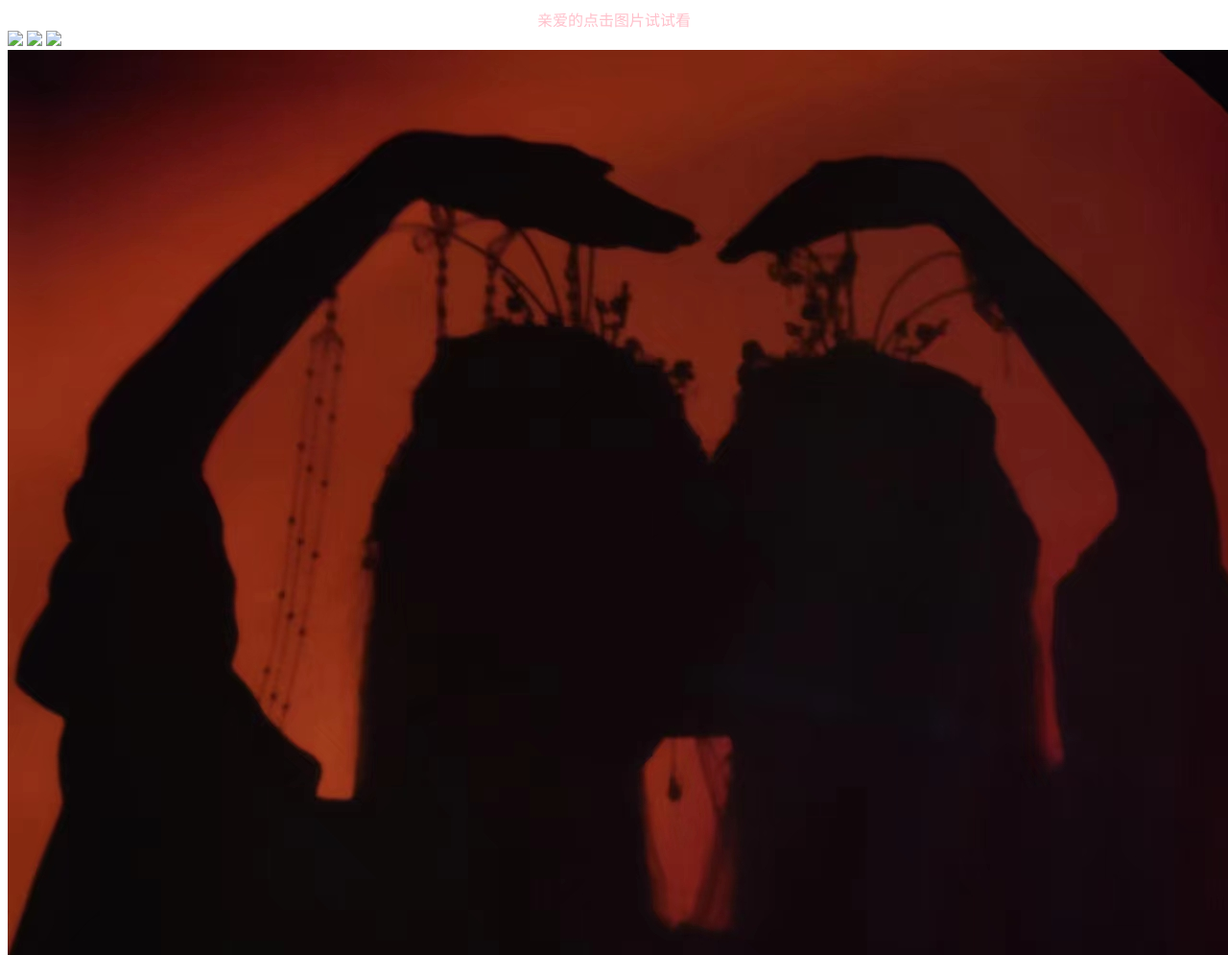
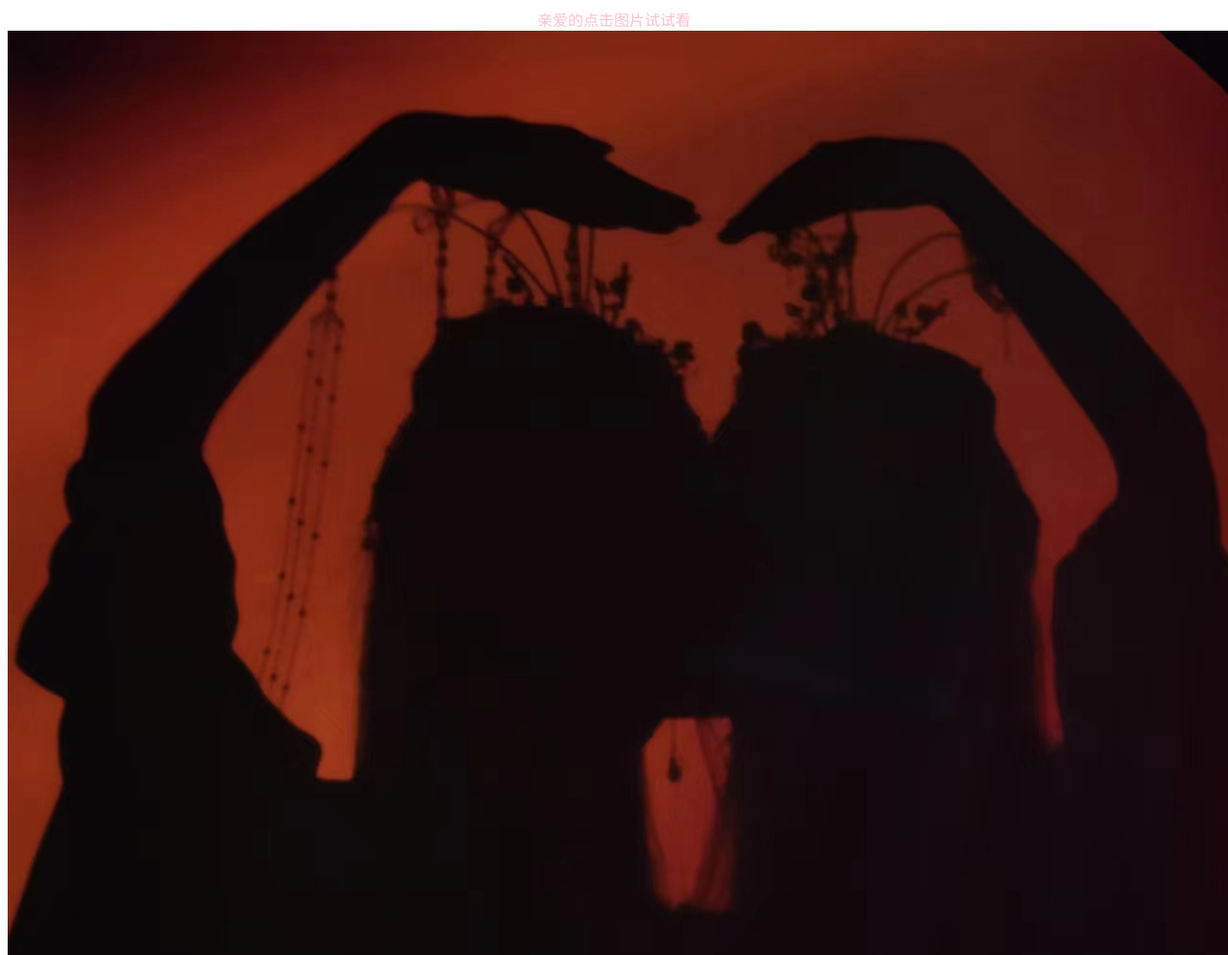
Before and after one commit to mathsdream/pic4.github.io, a plain HTML site: page index.html in a window 1280 px wide. Shown: the top 995 px of the page at 96% size. Drawn offline with Linux system fonts and the light colour scheme.

Commit message:
Update index.html

```diff
--- a/index.html
+++ b/index.html
@@ -11,9 +11,7 @@
 		亲爱的点击图片试试看
 	</center>
 </font>
-<img id="photo1" src="photo1.png" onclick="fun1();">
-<img id="photo2" src="photo2.png" onclick="fun2();">
-<img id="photo3" src="photo3.png" onclick="fun3();">
+
 <img id="photo4" src="photo4.png" onclick="fun4();">
 
 
```
